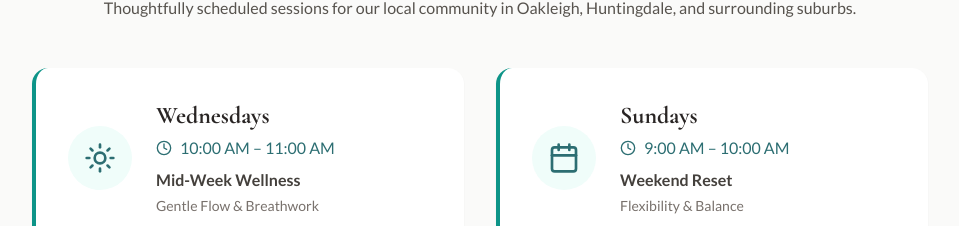
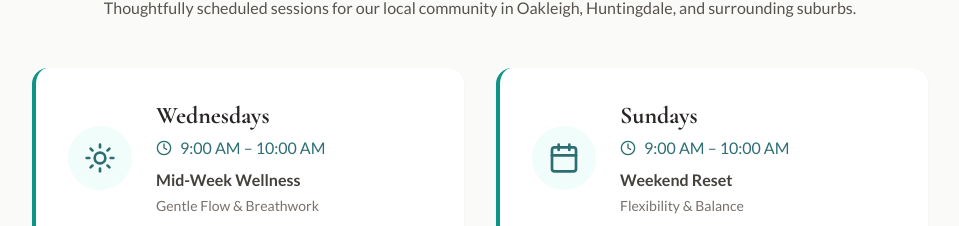
Before and after one commit to manishbaheti/Yoga-Studio-Landing-page, a React (Vite) app: page / in a window 1280 px wide. Shown: the part 2158-2384 px from the top of the page, without its empty margins (160-1119 px from the left). Built offline with nearby package versions, Linux system fonts and the light colour scheme.

Commit message:
fix: update mid-week wellness class time
Adjust the Wednesday class schedule to start one hour earlier to better accommodate students.

```diff
--- a/constants.ts
+++ b/constants.ts
@@ -52,7 +52,7 @@ export const SOLUTIONS = [
 export const SCHEDULE = [
   {
     day: "Wednesday",
-    time: "10:00 AM – 11:00 AM",
+    time: "9:00 AM – 10:00 AM",
     name: "Mid-Week Wellness",
     focus: "Gentle Flow & Breathwork",
     icon: Sun
```
